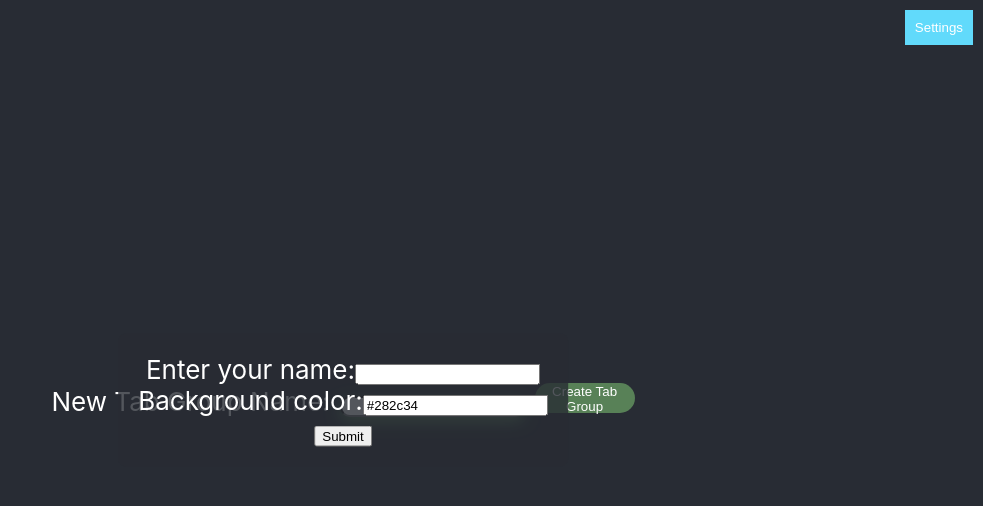
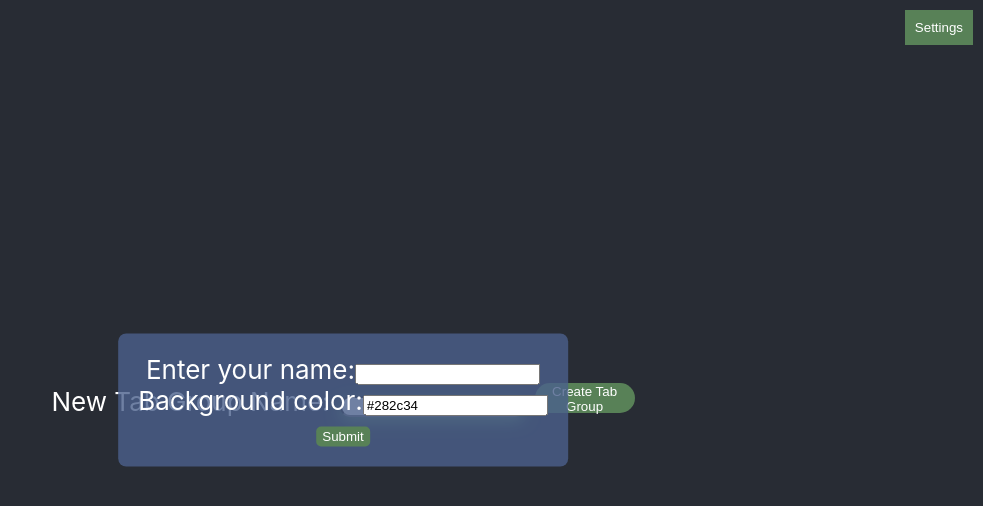
Before and after one commit to OmoT7/IEEE-POST, a React (Create React App) app: page / in a window 1280 px wide. Both pictures are taken after a click on the button "Settings". Shown: the top 506 px of the page, without its empty margins (297-1280 px from the left). Built offline with nearby package versions, Linux system fonts and the light colour scheme.

Commit message:
cleaning up and commenting code

```diff
--- a/src/Dropdown.js
+++ b/src/Dropdown.js
@@ -81,7 +81,7 @@ const TabGroup = ({ tabGroupName, links, handleLinkClick, handleCategoryExpand,
                 onChange={(e) => setInputText(e.target.value)}
               />
             </label>
-            <button type="submit" style={{ backgroundColor: '#588157', color: 'white', border: 'none', cursor: 'pointer', height:'20px', borderRadius: '5px' }}>
+            <button type="submit" className = "submit-button">
               Submit
             </button>
           </form>
@@ -93,6 +93,8 @@ const TabGroup = ({ tabGroupName, links, handleLinkClick, handleCategoryExpand,
 
 
 const Dropdown = () => {
+
+  // tab group
   const [tabGroups, setTabGroups] = useState([]);
   const [newTabGroupName, setNewTabGroupName] = useState('');
 
@@ -149,10 +151,10 @@ const Dropdown = () => {
     }
   };
 
-  // this is settings stuff
+  // settings button
   const [showBox, setShowBox] = useState(false);
   const [userName, setUserName] = useState('');
-  const [backgroundColor, setBackgroundColor] = useState('#282c34')
+  const [backgroundColor, setBackgroundColor] = useState('#282c34') // default background color #282c34
 
   const handleButtonClick = () => {
     setShowBox(true);
@@ -165,25 +167,52 @@ const Dropdown = () => {
 
 
   return (
-    <div >
-      {/* This is the Dropbox */}
-                                {/* This is the style for the drop box */}
+    <div>
+      <header className="settings-header">
 
+        {/* "welcome, name!" text */}
+        <div className = "welcome">
+          {(!showBox || userName) && (<> {!showBox && <p>Welcome{userName ? `, ${userName}` : '!'}</p>} </>)}
+        </div>
 
-    <header className="settings-header" style={{ backgroundColor: backgroundColor , overflowY: 'auto', maxHeight: '100%', display: 'flex', flexDirection: 'column', alignItems: 'flex-start', WebkitOverflowScrolling: 'touch' }}>
-
-    <div className = "welcome">
-    {(!showBox || userName) && (
-              <>
-                {!showBox && <p>Welcome{userName ? `, ${userName}` : '!'}</p>}
-              </>
-            )}
-    </div>
 
         <button className="settings-button" onClick={handleButtonClick}>
           Settings
         </button>
 
+        {/* settings box pop-up */}
+        {showBox && (
+          <div className="settings-box">
+            <form onSubmit={handleNameSubmit}>
+
+                {/* name field */}
+                <label>Enter your name:</label>
+                <input
+                    type="text"
+                    value={userName}
+                    onChange={(e) => setUserName(e.target.value)}
+                />
+
+                <br />
+
+                {/* background color field */}
+                <label>Background color:</label>
+                <input
+                  type="text"
+                  value={backgroundColor}
+                  onChange={(e) => setBackgroundColor(e.target.value)}
+                />
+
+                <br />
+
+                {/* submit button */}
+                <button type="submit" className = "submit-button" >Submit</button>
+
+            </form>
+          </div>
+        )}
+
+        {/* dropbox style stuff */}
         <div className = "DropBox" style={{ overflowY: 'auto', maxHeight: '100%', display: 'flex', flexDirection: 'column', alignItems: 'flex-start', WebkitOverflowScrolling: 'touch', position: 'absolute' }}>
           {tabGroups.map((tabGroup, index) => (
             <TabGroup
@@ -197,79 +226,26 @@ const Dropdown = () => {
             />
           ))}
         </div>
+
+        {/* create new tab group */}
         <div style={{ margin: 'auto', textAlign: 'center', color: 'white', display: 'flex', alignItems: 'center' }}>
           <form onSubmit={handleSubmitTabGroup} style={{ display: 'inline-block' }}>
             <label style={{}}>
               New Tab Group Name:
               <input
-
                 style={{marginLeft: '10px', marginRight: '10px', borderRadius: '10px', boxShadow: '#588157 0px 5px 15px'}}
                 type="text"
                 value={newTabGroupName}
                 onChange={(e) => setNewTabGroupName(e.target.value)}
               />
             </label>
-                                {/*style for button the button for creating a category*/}
-          <button type="submit" style={{ backgroundColor: '#588157', color: 'white', border: 'none', cursor: 'pointer', width:'100px', height:'30px', borderRadius:'20px'}}>
+            <button type="submit" className= "create-button" >
               Create Tab Group
             </button>
           </form>
         </div>
 
-            {showBox && (
-              <div className="settings-box">
-                <form onSubmit={handleNameSubmit}>
-                  <label>Enter your name:</label>
-                  <input
-                      type="text"
-                      value={userName}
-                      onChange={(e) => setUserName(e.target.value)}
-                  />
-                  <br />
-                  <label>Background color:</label>
-                  <input
-                    type="text"
-                    value={backgroundColor}
-                    onChange={(e) => setBackgroundColor(e.target.value)}
-                  />
-                  <br />
-                  <button type="submit">Submit</button>
-                </form>
-              </div>
-            )}
       </header>
-
-      {/* <header className="settings-header" style={{ backgroundColor: backgroundColor }}>
-            {(!showBox || userName) && (
-              <>
-                {!showBox && <p>Welcome{userName ? `, ${userName}` : '!'}</p>}
-                <button className="settings-button" onClick={handleButtonClick}>
-                  Settings
-                </button>
-              </>
-            )}
-            {showBox && (
-              <div className="settings-box">
-                <form onSubmit={handleNameSubmit}>
-                  <label>Enter your name:</label>
-                  <input
-                      type="text"
-                      value={userName}
-                      onChange={(e) => setUserName(e.target.value)}
-                  />
-                  <br />
-                  <label>Background color:</label>
-                  <input
-                    type="text"
-                    value={backgroundColor}
-                    onChange={(e) => setBackgroundColor(e.target.value)}
-                  />
-                  <br />
-                  <button type="submit">Submit</button>
-                </form>
-              </div>
-            )}
-          </header> */}
     </div>
   );
 };
--- a/src/app_home.css
+++ b/src/app_home.css
@@ -5,6 +5,7 @@
     color: white;
     text-align: center;
 }
+
 body {
 
     /*  #202A25; */
@@ -59,7 +60,7 @@ body {
 }
 
 .settings-box {
-  background-color: rgba(40, 44, 52, 0.8); /* Adjust the color and opacity as needed */
+  background-color: rgba(75, 97, 141, 0.8); /* Adjust the color and opacity as needed */
   position: fixed;
   top: 50%;
   left: 50%;
@@ -71,14 +72,21 @@ body {
 }
 
 .settings-header {
-  /*background-color: #282c34;*/
+  /* default background-color: #282c34; */
+
   min-height: 100vh;
   display: flex;
   flex-direction: column;
-  align-items: center;
   justify-content: center;
   font-size: calc(10px + 2vmin);
   color: white;
+
+  /* tab group */
+  overflow-y: auto;
+  max-height: 100%;
+  align-items: flex-start;
+  -webkit-overflow-scrolling: touch;
+
 }
 
 .settings-link {
@@ -90,7 +98,7 @@ body {
   top: 10px; /* Adjust the top value as needed */
   right: 10px; /* Adjust the right value as needed */
   padding: 10px;
-  background-color: #61dafb;
+  background-color: #588157;
   color: white;
   border: none;
   cursor: pointer;
@@ -106,3 +114,22 @@ body {
   justify-content: center; /* Center content vertically */
   align-items: center; /* Center content horizontally */
 }
+
+.create-button {
+  background-color: #588157;
+  color: white;
+  border: none;
+  cursor: pointer;
+  width: 100px;
+  height: 30px;
+  border-radius: 20px;
+}
+
+.submit-button {
+  background-color: #588157;
+  color: white;
+  border: none;
+  cursor: pointer;
+  height: 20px;
+  border-radius: 5px;
+}
```
Lines whose indentation alone changed are shown as unchanged.
